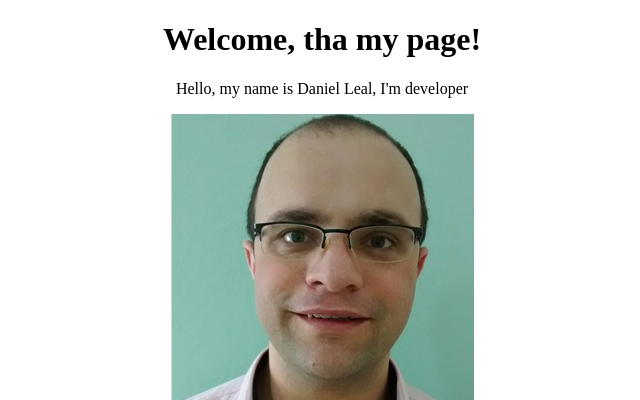
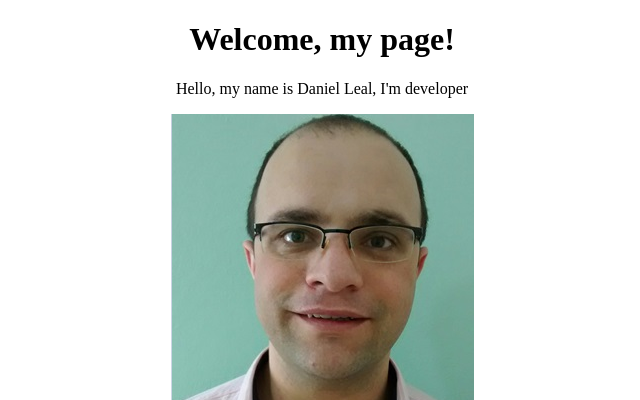
Before and after one commit to DanielPLeal/DanielPLeal.github.io, a plain HTML site: page index.html in a window 1280 px wide. Shown: the top 400 px of the page, without its empty margins (318-958 px from the left). Drawn offline with Linux system fonts and the light colour scheme.

Commit message:
change welcome

```diff
--- a/index.html
+++ b/index.html
@@ -5,7 +5,7 @@
 	<title></title>
 </head>
 <body>
-	<h1 style="text-align: center;">Welcome, tha my page!</h1>
+	<h1 style="text-align: center;">Welcome, my page!</h1>
 	<p style="text-align: center;">Hello, my name is Daniel Leal, I'm developer</p>
 	<center>
 		<a href="https://github.com/DanielPLeal" target="_blank">
```
